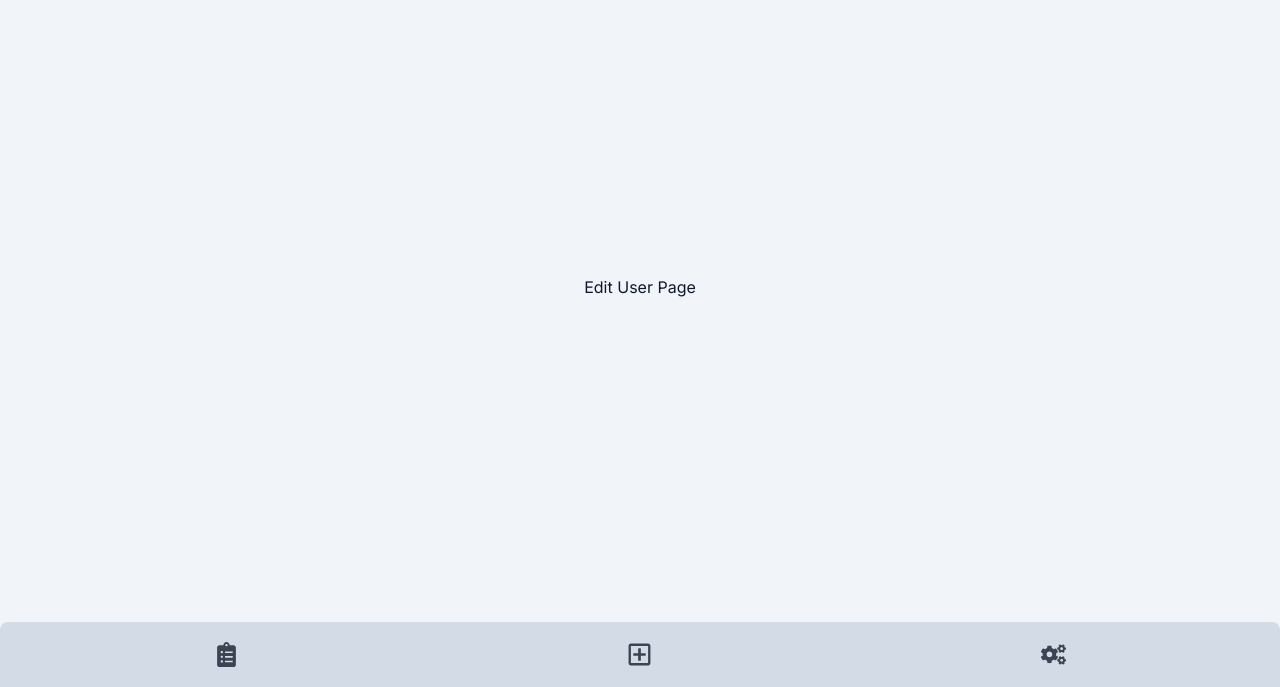
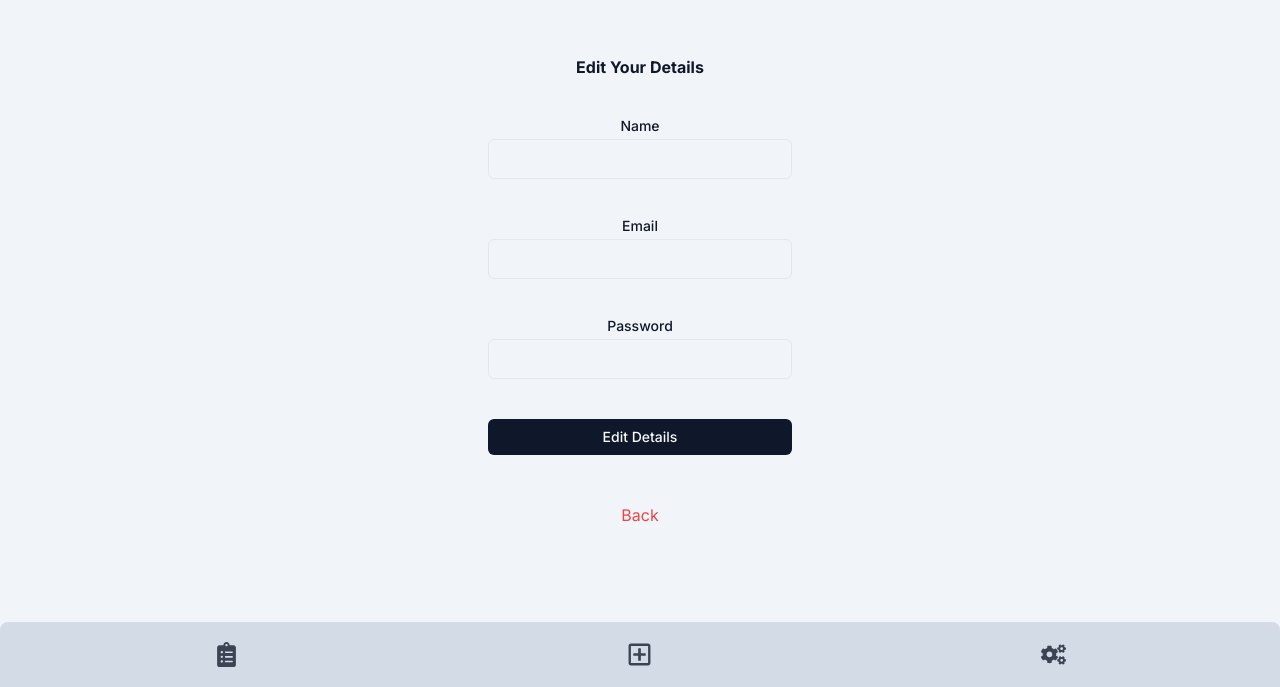
Before and after one commit to GeccoRhiguelNavalta/great-pub-crawl, a Next.js app: page /user/edit in a window 1280 px wide. Shown: the part 113-800 px from the top of the page. Built offline with nearby package versions, Linux system fonts and the light colour scheme; no server answers.

Commit message:
feat:user edit working

```diff
--- a/src/app/(app)/user/edit/page.tsx
+++ b/src/app/(app)/user/edit/page.tsx
@@ -1,9 +1,99 @@
+"use client";
+
+import { Label } from "@/app/components/ui/label/label";
 import Layout from "../../../components/ui/layout/layout";
+import { Input } from "@/app/components/ui/input/input";
+import { useState } from "react";
+import { Alert } from "@/app/components/ui/alert/alert";
+import { Button } from "@/app/components/ui/button/button";
+import { useSession } from "next-auth/react";
+import Link from "next/link";
 
 function EditUser() {
+  const { data: session }: any = useSession();
+  const userId: string = session?.user.id;
+  const [error, setError] = useState("");
+  const [name, setName] = useState("");
+  const [email, setEmail] = useState("");
+  const [password, setPassword] = useState("");
+
+  const onSubmit = async (e: React.FormEvent) => {
+    e.preventDefault();
+    try {
+      const res = await fetch(`/api/user`, {
+        method: "PATCH",
+        headers: {
+          "Content-Type": "application/json",
+        },
+        body: JSON.stringify({
+          userId: userId,
+          name: name,
+          email: email,
+          password: password,
+        }),
+      });
+      if (res.ok) {
+        setName("");
+        setEmail("");
+        setPassword("");
+        setError("Now Sign out and Sign in again");
+      } else {
+        setError((await res.json()).error);
+      }
+    } catch (error: any) {
+      setError(error?.message);
+    }
+  };
+
   return (
-    <div className="h-screen w-screen flex justify-center items-center bg-slate-100">
-      <h1>Edit User Page</h1>
+    <div className="h-screen w-screen flex flex-col justify-center items-center bg-slate-100">
+      <form onSubmit={onSubmit} className="p-12 space-y-10 w-full sm:w-[400px]">
+        <div className="grid w-full items-center gap-1.5">
+          <h1 className="text-center font-bold">Edit Your Details</h1>
+        </div>
+        <div className="grid w-full items-center gap-1.5">
+          <Label htmlFor="name">Name</Label>
+          <Input
+            required
+            value={name}
+            onChange={(e) => setName(e.target.value)}
+            id="name"
+            type="name"
+          />
+        </div>
+        <div className="grid w-full items-center gap-1.5">
+          <Label htmlFor="email">Email</Label>
+          <Input
+            required
+            value={email}
+            onChange={(e) => setEmail(e.target.value)}
+            id="email"
+            type="email"
+          />
+        </div>
+        <div className="grid w-full items-center gap-1.5">
+          <Label htmlFor="password">Password</Label>
+          <Input
+            required
+            value={password}
+            onChange={(e) => setPassword(e.target.value)}
+            id="password"
+            type="password"
+          />
+        </div>
+
+        {error && <Alert>{error}</Alert>}
+        <div className="w-full">
+          <Button className="w-full" size="sm" onClick={onSubmit}>
+            Edit Details
+          </Button>
+        </div>
+      </form>
+      <Link href="/user">
+        <h1 className="pb-10 text-red-500 hover:text-red-700 hover:underline">
+          Back
+        </h1>
+      </Link>
     </div>
   );
 }
--- a/src/app/(app)/user/page.tsx
+++ b/src/app/(app)/user/page.tsx
@@ -3,58 +3,38 @@
 import { useSession } from "next-auth/react";
 import Layout from "../../components/ui/layout/layout";
 import { LogoutButton } from "@/app/auth";
-import { useEffect, useState } from "react";
-import { User } from "@prisma/client";
 import { Button } from "../../components/ui/button/button";
 import Link from "next/link";
 
+type Session = {
+  user: SessionUser;
+};
+
+type SessionUser = {
+  name: string;
+  email: string;
+  id: string;
+};
+
 function User() {
   const { data: session }: any = useSession();
-  const userId = session?.user?.id;
-  const [userDetails, setUserDetails] = useState<User[]>([]);
-
-  async function getUser() {
-    const res = await fetch(`/api/user/${userId}`, {
-      method: "GET",
-      headers: {
-        "Content-Type": "application/json",
-      },
-    }).then((data) => data.json());
-    if (res) {
-      const data = [...userDetails, res];
-      setUserDetails(data);
-    }
-  }
+  const user: Session = session;
 
   return (
-    <div className="h-screen w-screen flex justify-center items-center bg-slate-100">
-      <div className="flex flex-col justify-center items-center sm:shadow-xl pb-8 pt-12 sm:bg-white rounded-xl space-y-8">
-        {!userDetails ? (
-          <div>Loading..</div>
-        ) : (
-          userDetails.map((user) => {
-            return (
-              <div key={user.id}>
-                <div>{user.email}</div>
-                <div>{user.name}</div>
-              </div>
-            );
-          })
-        )}
-        <div className="w-full">
-          <LogoutButton />
+    <div className="h-full w-screen flex overflow-y-scroll flex-col justify-start items-center bg-slate-100">
+      <div className="w-[300px] h-full p-4 sm:bg-white sm:shadow-lg rounded grid grid-row-5 space-y-4 place-content-center place-items-center ">
+        <div className="font-bold text-center">User Details</div>
+        <h1 className="font-semibold text-center">Hey {user?.user.name}!</h1>
+        <div className="w-[200px]">
+          Email:
+          <span className="font-light pl-2">{user?.user.email}</span>
         </div>
-        <div className="w-full">
-          <Link href="/user/edit">
-            <Button
-              className="w-full"
-              size="sm"
-              onClick={() => console.log("edit")}
-            >
-              Edit
-            </Button>
-          </Link>
-        </div>
+        <Link href="/user/edit">
+          <Button className="w-[200px] flex justify-center items-center">
+            Edit
+          </Button>
+        </Link>
+        <LogoutButton />
       </div>
     </div>
   );
--- a/src/app/api/user/route.ts
+++ b/src/app/api/user/route.ts
@@ -32,3 +32,30 @@ export async function POST(req: Request) {
     );
   }
 }
+
+export async function PATCH(req: Request) {
+  try {
+    const { userId, name, email, password } = await req.json();
+    const hashed = await hash(password, 12);
+    const updated = await prisma.user.update({
+      where: {
+        id: userId,
+      },
+      data: {
+        name: name,
+        email: email,
+        password: hashed,
+      },
+    });
+    return NextResponse.json(updated);
+  } catch (err: any) {
+    return new NextResponse(
+      JSON.stringify({
+        error: err.message,
+      }),
+      {
+        status: 500,
+      }
+    );
+  }
+}
--- a/src/app/auth.tsx
+++ b/src/app/auth.tsx
@@ -1,11 +1,15 @@
 "use client";
 
-import { signIn, signOut } from "next-auth/react";
-
-export const LoginButton = () => {
-  return <button onClick={() => signIn()}>Sign in</button>;
-};
+import { signOut } from "next-auth/react";
+import { Button } from "./components/ui/button/button";
 
 export const LogoutButton = () => {
-  return <button onClick={() => signOut()}>Sign Out</button>;
+  return (
+    <Button
+      onClick={() => signOut()}
+      className="text-red-500 hover:text-red-700 w-full"
+    >
+      Sign Out
+    </Button>
+  );
 };
```
